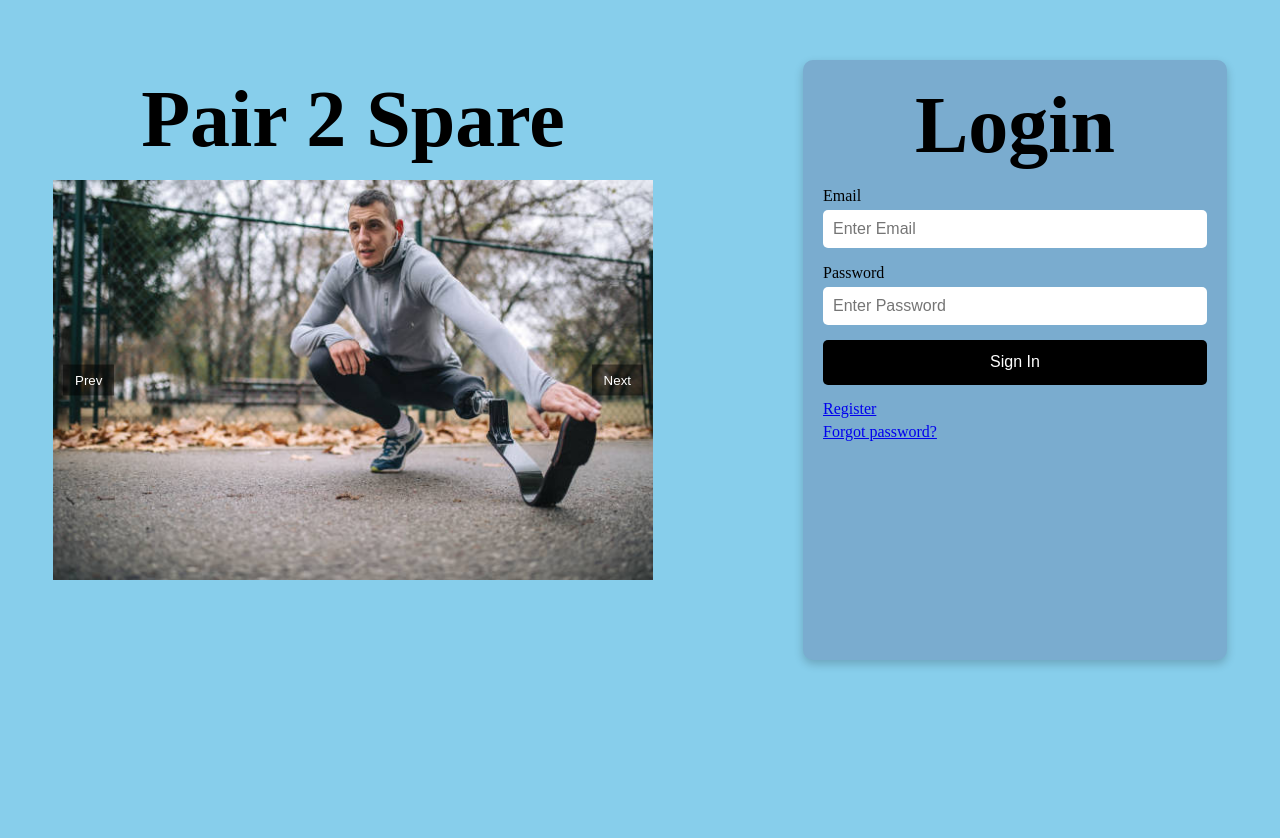
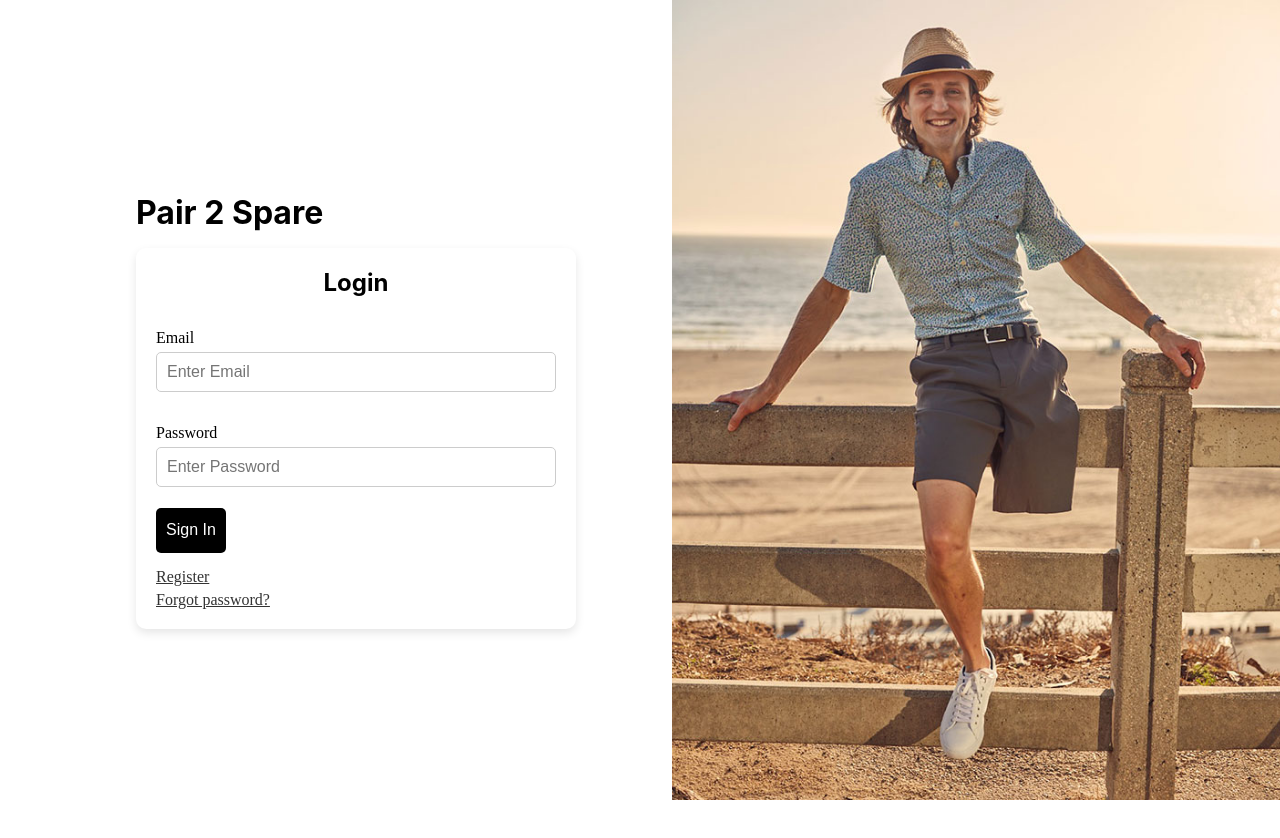
Before and after one commit to jjwstin/hooperhacks2025, a React (Create React App) app in the folder client/: page / in a window 1280 px wide. After the commit the page ends 800 px from the top, so only its background shows below. Built offline with nearby package versions, Linux system fonts and the light colour scheme.

Commit message:
updating justin branch

```diff
--- a/client/src/components/LoginMenu.css
+++ b/client/src/components/LoginMenu.css
@@ -1,37 +1,44 @@
+/* src/components/LoginMenu.css */
 .menu {
-    background-color: #7AACCF;
-    width: 30vw;
-    height: 70vh;
+    /* Remove the big blue background; make it white or leave it transparent */
+    background-color: #fff;
+    width: 100%;
     padding: 20px;
     border-radius: 10px;
+    box-shadow: 0px 4px 10px rgba(0, 0, 0, 0.1);
     display: flex;
     flex-direction: column;
     align-items: center;
-    box-shadow: 0px 4px 10px rgba(0, 0, 0, 0.2);
-  }
-.menu h1 {
-    font-size: 5rem;
-    margin-top: 0px;
-    margin-bottom: 0px;
   }
 
+  /* Make the heading smaller so it doesn't overshadow the brand title */
+  .menu h1 {
+    font-size: 1.5rem;
+    margin: 0 0 1rem 0;
+  }
+
+  /* Label text */
   .menu p {
-font-size: 16px;
+    font-size: 1rem;
     margin-bottom: 5px;
     align-self: flex-start;
     font-family: "Font2";
   }
 
+  /* Inputs */
   .menu input {
-width: calc(100% - 20px);
+    width: 100%;
     padding: 10px;
+    margin-bottom: 1rem;
     border-radius: 5px;
-border: none;
+    border: 1px solid #ccc;
     font-size: 1rem;
+    box-sizing: border-box;
   }
 
+  /* Sign In button */
   .signIn {
-width: 30vw;
+    width: 100%;
     height: 45px;
     padding: 10px;
     background-color: #000;
@@ -40,20 +47,23 @@
     border: none;
     font-size: 1rem;
     margin-bottom: 10px;
-margin-top: 10px;
+    cursor: pointer;
   }
 
   .signIn:hover {
     background-color: #444;
   }
 
+  /* Register / Forgot password links */
   .menu a {
     align-self: flex-start;
     margin-top: 5px;
     text-decoration: underline;
     font-family: "Font2";
+    color: #333; /* or your preferred color */
   }
 
   .menu a:hover {
     text-decoration: none;
+    color: #000;
   }
--- a/client/src/components/slideshow.jsx
+++ b/client/src/components/slideshow.jsx
@@ -1,56 +1,15 @@
-import React, { useState, useEffect } from 'react';
-import styles from './slideshow.module.css'; // optional CSS module
-import SlideshowPic1 from '../images/slideshowPic.png';
-import SlideshowPic2 from '../images/slideshowPic2.png';
-import SlideshowPic3 from '../images/slideshowPic3.png';
+// Instead of react-slick, a single image
+import React from 'react';
+import bigImage from '../images/slideshowPic.png';
 
 function Slideshow() {
-  // An array of image paths or URLs
-  const images = [
-    SlideshowPic1,
-    SlideshowPic2,
-    SlideshowPic3,
-  ];
-
-  // Track the current image index
-  const [currentIndex, setCurrentIndex] = useState(0);
-
-  // Automatically change slides every 3 seconds
-  useEffect(() => {
-    const interval = setInterval(() => {
-      setCurrentIndex((prevIndex) => (prevIndex + 1) % images.length);
-    }, 3000);
-
-    // Cleanup on unmount
-    return () => clearInterval(interval);
-  }, [images.length]);
-
-  // Optionally, you can also have next/prev buttons
-  const goToNext = () => {
-    setCurrentIndex((prevIndex) => (prevIndex + 1) % images.length);
-  };
-
-  const goToPrev = () => {
-    setCurrentIndex((prevIndex) =>
-      prevIndex === 0 ? images.length - 1 : prevIndex - 1
-    );
-  };
-
   return (
-    <div className={styles.slideshowContainer}>
+    <div style={{ width: '100%', height: '100%', overflow: 'hidden' }}>
       <img
-        src={images[currentIndex]}
-        alt="Slideshow"
-        className={styles.slideshowImage}
+        src={bigImage}
+        alt="Promotional"
+        style={{ width: '100%', height: '100%', objectFit: 'cover' }}
       />
-
-      {/* Optional navigation buttons */}
-      <button onClick={goToPrev} className={styles.navButton}>
-        Prev
-      </button>
-      <button onClick={goToNext} className={styles.navButton}>
-        Next
-      </button>
     </div>
   );
 }
--- a/client/src/pages/Login.jsx
+++ b/client/src/pages/Login.jsx
@@ -1,17 +1,26 @@
-import React from 'react'
-import Title from '../components/Title';
+// src/pages/Login.jsx
+import React from 'react';
+import styles from './Login.module.css';
 import LoginMenu from '../components/LoginMenu';
-import styles from "./Login.module.css"
+import Slideshow from '../components/slideshow';
 
-const login = () => {
+const Login = () => {
   return (
-    <div className={styles.login}>
-    <div className={styles.row}>
-      <Title />
-      <LoginMenu />
+    <div className={styles.container}>
+      {/* Left Column: Login Card */}
+      <div className={styles.leftColumn}>
+        <div className={styles.loginCard}>
+          <h1 className={styles.brandTitle}>Pair 2 Spare</h1>
+          <LoginMenu />
+        </div>
+      </div>
+
+      {/* Right Column: Slideshow */}
+      <div className={styles.rightColumn}>
+        <Slideshow />
+      </div>
     </div>
-  </div>
-  )
-}
+  );
+};
 
-export default login
+export default Login;
--- a/client/src/pages/Login.module.css
+++ b/client/src/pages/Login.module.css
@@ -1,23 +1,40 @@
-.login {
+/* src/pages/Login.module.css */
+
+/* Overall container: two columns, full viewport height, white background */
+.container {
   display: flex;
-    flex-direction: column;
-    align-items: center;
-    gap: 20px;
-    padding: 20px;
-    background-color: #87ceeb;
   min-height: 100vh;
+  background-color: #fff;
 }
 
-  .row {
+/* Left column for the login content */
+.leftColumn {
+  flex: 1; /* Takes half the screen (if the right column is also flex:1) */
   display: flex;
-    flex-direction: row;
   justify-content: center;
   align-items: center;
-    gap: 150px;
+  padding: 2rem;
 }
 
-  .section {
+/* A card/wrapper for your login form */
+.loginCard {
   width: 100%;
+  max-width: 400px; /* keep the form narrower */
+  padding: 1rem;
+}
+
+/* A bigger brand title if you want it above the login form */
+.brandTitle {
+  font-size: 2rem;
+  margin-bottom: 1rem;
+  text-align: left;
+}
+
+/* Right column for the slideshow */
+.rightColumn {
+  flex: 1;
   display: flex;
   justify-content: center;
+  align-items: center;
+  /* If you want a different background, add it here */
 }
```
Also changed, not shown: client/src/components/slideshow.module.css (line endings or trailing spaces), client/src/images/slideshowPic4.png (renamed from client/src/images/title.png). Lines whose indentation alone changed are shown as unchanged.
